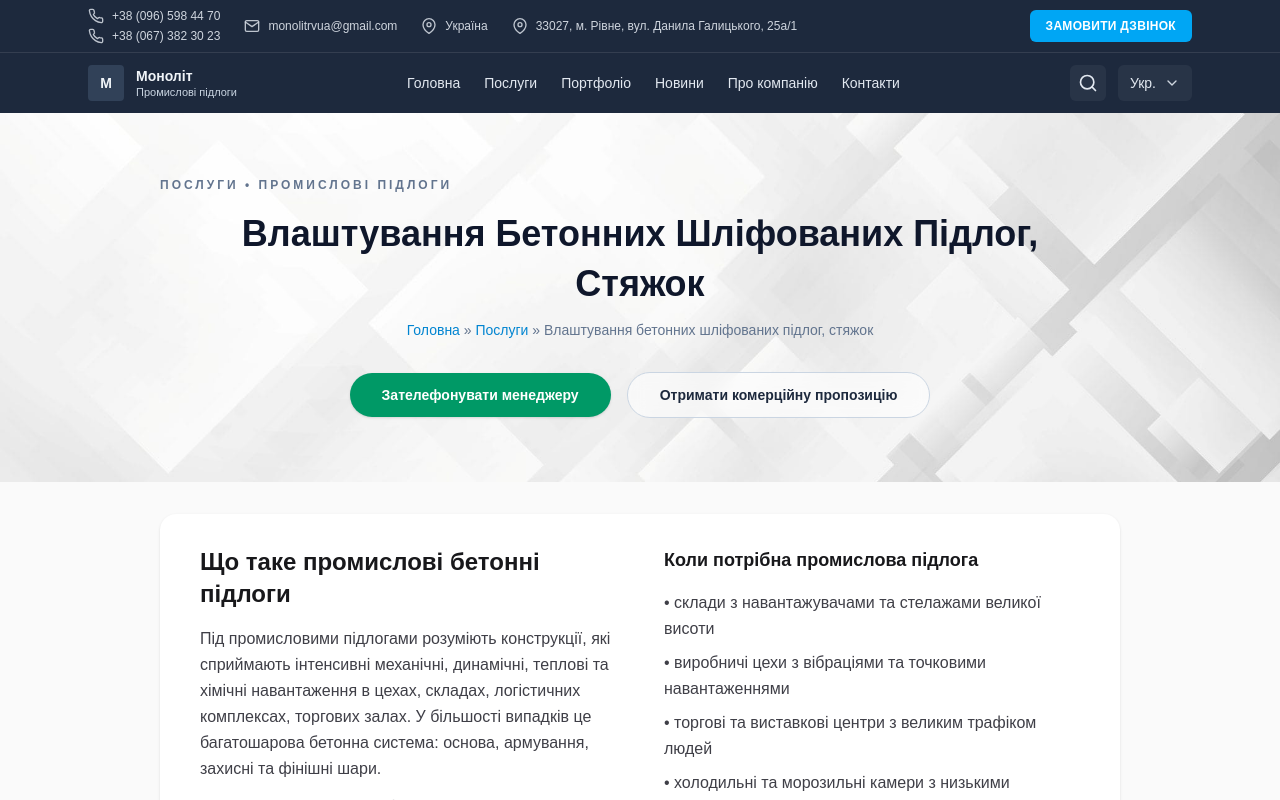
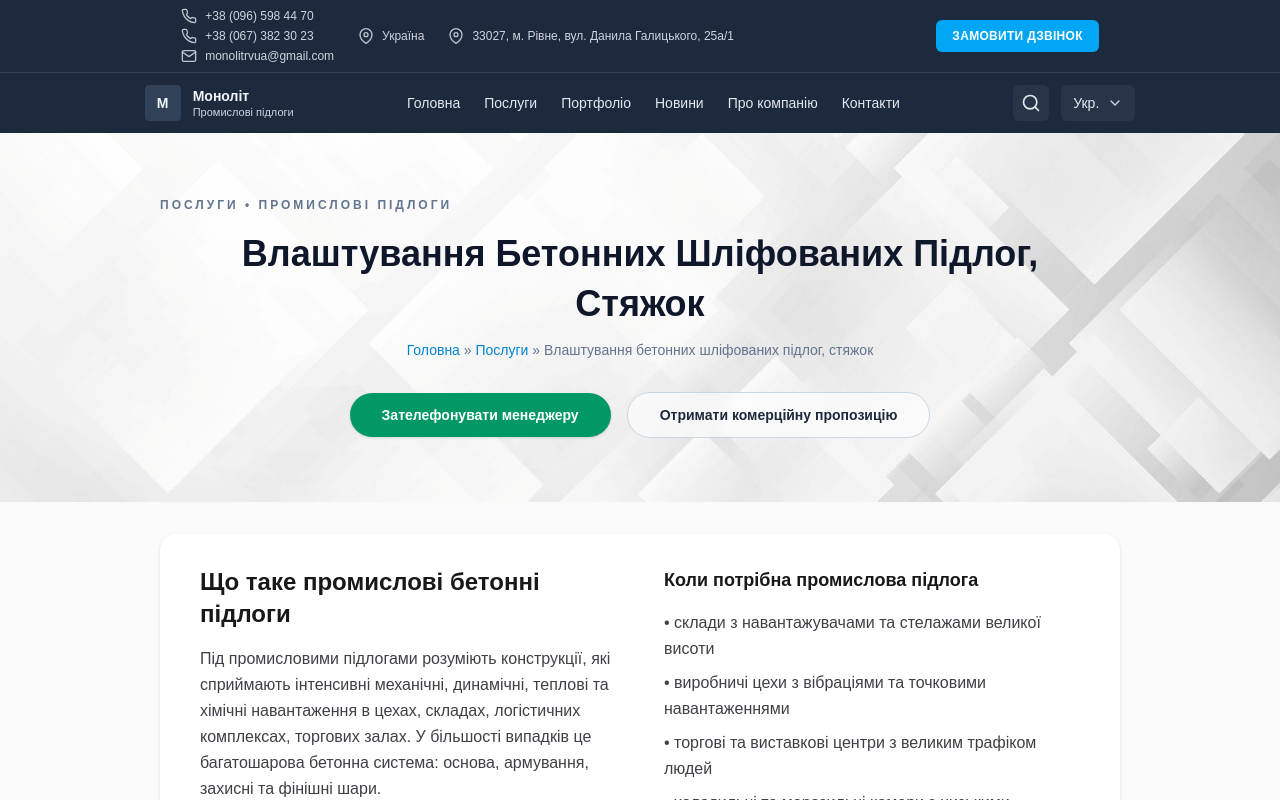
Before and after one commit to Romaleso261981/top_home_shop, a Next.js app: page / in a window 1280 px wide. Shown: the top 800 px of the page. Built offline with nearby package versions, Linux system fonts and the light colour scheme.

Commit message:
Refactor Header component to improve layout and organization of contact links, enhancing visual consistency and user experience.

```diff
--- a/src/components/Header.tsx
+++ b/src/components/Header.tsx
@@ -102,7 +102,7 @@ export function Header() {
     <header className="bg-slate-800 text-slate-100">
       {/* Top info bar */}
       <div className="border-b border-white/10">
-        <div className="mx-auto flex max-w-6xl flex-col gap-2 px-4 py-2 sm:flex-row sm:items-center sm:justify-between sm:gap-4 sm:px-6">
+        <div className="mx-auto flex max-w-6xl flex-col gap-2 px-4 py-2 sm:flex-row sm:items-center sm:justify-around sm:gap-4 sm:px-6">
           <div className="flex flex-wrap items-center gap-x-6 gap-y-2 text-xs text-slate-200/90">
             <div className="flex flex-col gap-1">
               <a
@@ -119,7 +119,6 @@ export function Header() {
                 <IconPhone className="h-4 w-4 opacity-90" />
                 +38 (067) 382 30 23
               </a>
-            </div>
               <a
                 href="mailto:monolitrvua@gmail.com"
                 className="inline-flex items-center gap-2 hover:text-white"
@@ -127,6 +126,7 @@ export function Header() {
                 <IconMail className="h-4 w-4 opacity-90" />
                 monolitrvua@gmail.com
               </a>
+            </div>
             <span className="hidden items-center gap-2 md:inline-flex">
               <IconPin className="h-4 w-4 opacity-90" />
               Україна
@@ -147,15 +147,17 @@ export function Header() {
       </div>
 
       {/* Main nav bar */}
-      <div>
-        <div className="mx-auto flex max-w-6xl items-center justify-between px-4 py-3 sm:px-6">
+
+        <div className="mx-auto flex max-w-6xl items-center justify-around px-4 py-3 sm:px-6">
           <Link href="/" className="flex items-center gap-3">
             <div className="grid h-9 w-9 place-items-center rounded bg-slate-700 text-slate-100">
               <span className="text-sm font-bold">M</span>
             </div>
             <div className="leading-tight">
               <div className="text-sm font-semibold">Моноліт</div>
-              <div className="text-[11px] text-slate-300">Промислові підлоги</div>
+              <div className="text-[11px] text-slate-300">
+                Промислові підлоги
+              </div>
             </div>
           </Link>
 
@@ -205,7 +207,7 @@ export function Header() {
             ))}
           </div>
         </div>
-      </div>
+
     </header>
   );
 }
```
Lines whose indentation alone changed are shown as unchanged.
